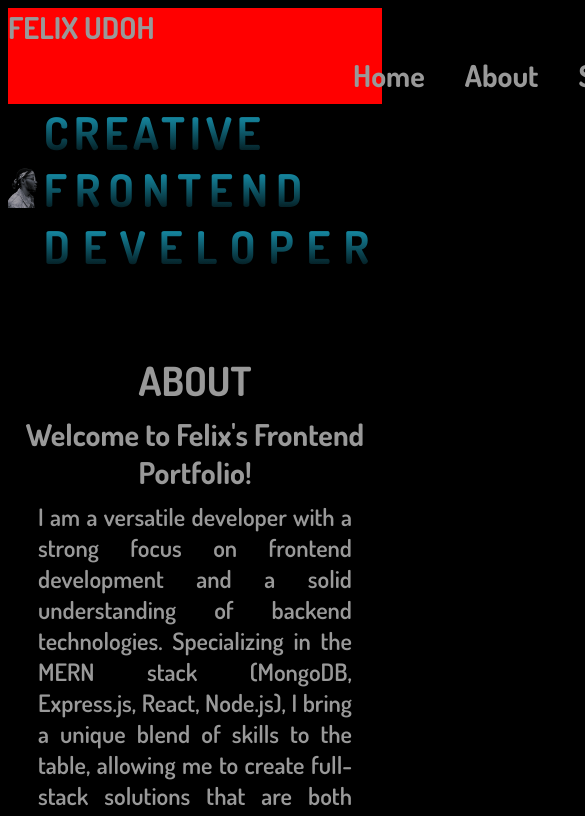
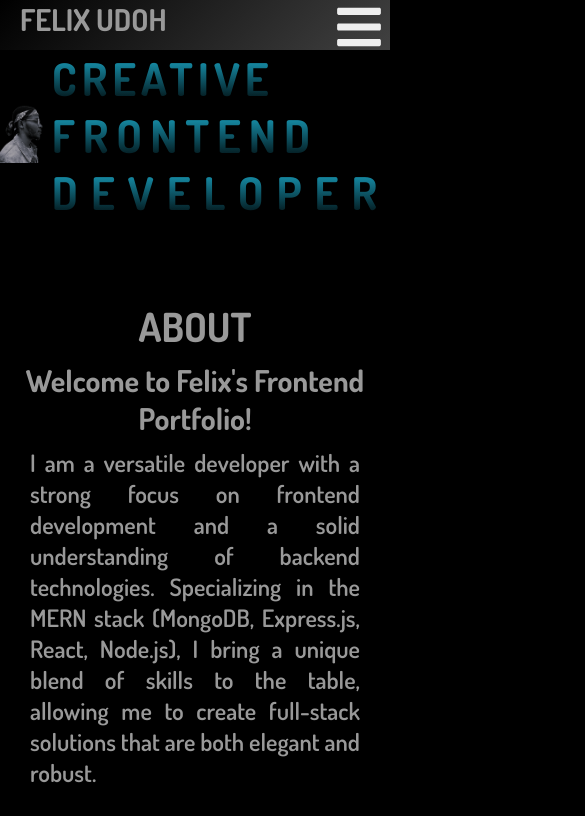
Before and after one commit to Felixx-jnr/felix-portfolio, a React (Create React App) app: page / in a window 390 px wide. Shown: the top 816 px of the page, 585 px wide, since content can reach past the window. Built offline with nearby package versions, Linux system fonts and the light colour scheme.

Commit message:
responsiveness

```diff
--- a/src/components/Navbar.js
+++ b/src/components/Navbar.js
@@ -5,8 +5,6 @@ import { useRef } from 'react';
 import AnchorLink from 'react-anchor-link-smooth-scroll';
 
 import { FaBars, FaTimes } from 'react-icons/fa';
-
-
 
 
 function Navbar() {
@@ -18,7 +16,7 @@ function Navbar() {
 
 	return (
 		<header>
-			<h3>FELIX UDOH</h3>
+      <h3>FELIX UDOH</h3>
 			<nav ref={navRef}>
 
         <div>
@@ -41,17 +39,17 @@ function Navbar() {
           </ul>
        </div>
 
-        <div className='btn'>
-          <button className="nav-btn nav-close-btn times" onClick={showNavbar}>
-            <FaTimes/>
-          </button>
+       <button className="nav-btn nav-close-btn times" onClick={showNavbar}>
+          <FaTimes/>
+        </button>
 
-          <button className="nav-btn bars" onClick={showNavbar}>
-            <FaBars/>
-          </button>
-        </div>
+
 
 			</nav>
+
+      <button className="nav-btn bars" onClick={showNavbar}>
+        <FaBars/>
+      </button>
 
 		</header>
 	);
--- a/src/scss/components/about.scss
+++ b/src/scss/components/about.scss
@@ -26,7 +26,7 @@
     display: grid;
     grid-template-columns: 1fr 1fr;
     gap: rem(30);
-    width: 80%;
+    width: 95%;
     margin: rem(50) auto;
 
     &--body{
@@ -47,7 +47,7 @@
       backdrop-filter: blur(40px);
       border-radius: rem(21);
       border: 1px solid rgba(255, 255, 255, 0.18);
-      padding: rem(10);
+      padding: rem(20);
       display: flex;
       flex-direction: column;
       justify-content: center;
@@ -55,15 +55,21 @@
       & h3{
         font-size: rem(24);
         font-weight: 900;
-        color:999;
+        color:#000;
         text-align: center;
+      }
+
+      & span{
+        color: #000;
+        font-weight: 900;
       }
 
       & p{
         font-size: rem(20);
-        font-weight: 500;
+        font-weight: 200;
         color: #eee;
         text-align: justify;
+        margin-bottom: rem(20);
       }
     }
   }
--- a/src/scss/components/navbar.scss
+++ b/src/scss/components/navbar.scss
@@ -1,140 +1,118 @@
 @use '../util' as *;
 
-header {
-	background: linear-gradient(135deg, rgb(255, 0, 0), rgb(255, 0, 0));
+header > *{
+	margin: 0;
 }
 
-header h3{
-	font-size: rem(30);
-	padding: 0;
-	margin: 0;
-
-}
-
-nav{
-	display: grid;
-	grid-template-columns: 1fr 0.3fr 0.2fr;
-	justify-items: end;
-	padding: 0 15px;
-	gap: 20px;
-	margin-left: rem(300);
-
-}
-
-.links, .btn{
-	display: flex;
-	align-items: center;
-	justify-self: right;
-	font-size: rem(30);
-	font-weight: 700;
-	list-style: none;
-	padding: rem(10);
-
-}
-
-.links >* {
-	padding: 0 rem(20);
-	text-align: right;
-
+header {
+	background: linear-gradient(135deg, rgb(0, 0, 0), rgb(65, 65, 65));
+	width: 100vw;
+	height: rem(50);
 }
 
 ul{
 	margin: 0;
 	padding: 0;
+	align-items: center;
 }
 
 
-// nav a {
-// 	margin: 0 1rem;
-// 	color: var(--textColor);
-// 	text-decoration: none;
-// }
+header h3{
+	display: inline-flex;
+	flex-wrap: nowrap;
+	justify-content: left;
+	font-size: rem(30);
+	padding: 0 rem(20);
+	width: 20vw;
+}
 
-// nav a:hover {
-// 	color: var(--secondaryColor);
-// }
+nav{
+	width: 80vw;
+	display: -moz-inline-grid;
+	display: inline-grid;
+	grid-template-columns: 1fr 0.3fr;
+	align-items:center;
+	justify-items: start;
+	margin: rem(12) 0;
+	padding: 0;
+}
 
-// .nav-btn {
-// 	padding: 5px;
-// 	cursor: pointer;
-// 	background: transparent;
-// 	border: none;
-// 	outline: none;
-// 	color: var(--textColor);
-// 	// visibility: hidden;
-// 	// opacity: 0;
-// 	font-size: 1.8rem;
-// }
-
-// header div,
-// nav {
-// 	display: flex;
-// 	align-items: center;
-// }
-
-// @media only screen and (max-width: 1024px) {
-// 	header .nav-btn {
-// 		visibility: visible;
-// 		opacity: 1;
-// 	}
-
-// 	header nav {
-// 		position: fixed;
-// 		top: -100vh;
-// 		left: 0;
-// 		height: 100%;
-// 		width: 100%;
-// 		display: flex;
-// 		flex-direction: column;
-// 		align-items: center;
-// 		justify-content: center;
-// 		gap: 1.5rem;
-// 		background-color: var(--mainColor);
-// 		transition: 1s;
-// 	}
-
-// 	header .responsive_nav {
-// 		transform: translateY(100vh);
-// 	}
-
-// 	.nav-close-btn {
-// 		position: absolute;
-// 		top: 2rem;
-// 		right: 2rem;
-// 	}
-
-// 	nav a {
-// 		font-size: 1.5rem;
-// 	}
-// // nav{
-// //   display: grid;
-// //   grid-template-columns: 1fr 1fr 1fr;
-// // }
+.links{
+	display: flex;
+	font-size: rem(20);
+	font-weight: 700;
+	list-style: none;
+}
 
 
-// // @media only screen and (max-width: 1024px){
-// //   .nav-btn{
-// //     visibility: visible;
-// //     opacity: 1;
-// //   }
 
-// //   .navbar{
-// //     position: fixed;
-// //     top: 0;
-// //     left: 0;
-// //     height: 100%;
-// //     width: 100%;
-// //     display: flex;
-// //     align-items: center;
-// //     justify-content: center;
-// //     gap: 1.5rem;
-// //     background-color: #000;
-// //     transition: 1s;
-// //     transform: translateY(-100vh);
-// //   }
+.pages li{
+	padding: 0 rem(10);
+	margin: 0 rem(35);
+}
 
-// //   n .responsive_nav{
-// //     transform: none;
-// //   }
-// // }
-// }
+.icons{
+	justify-content: center;
+	align-items: center;
+	padding-left: rem(10);
+}
+
+
+.icons li{
+	padding: 0 rem(10);
+	font-size: rem(20);
+}
+
+.nav-btn {
+	display: none;
+	cursor: pointer;
+	background: transparent;
+	border: none;
+	outline: none;
+}
+
+
+@media only screen and (max-width: 1024px) {
+
+	.nav-btn {
+		display: block;
+		font-size: rem(50);
+		color: #eee;
+	}
+
+	.bars{
+		display: inline-block;
+		position: absolute;
+		right: 0;
+		top: 1px;
+
+	}
+
+	header h3{
+		display: inline;
+
+	}
+
+	header nav{
+		position: fixed;
+		margin: 0;
+		top: -100vh;
+		left: 0;
+		height: 100%;
+		width: 100%;
+		display: flex;
+		flex-direction: column;
+		align-items: center;
+		justify-content: center;
+		gap: 1.5rem;
+		background: linear-gradient(135deg, rgb(0, 0, 0), rgb(65, 65, 65));
+		transition: 1s;
+	}
+
+
+	header .responsive_nav {
+		transform: translateY(100vh);
+		z-index: 1;
+	}
+
+}
--- a/src/scss/globals/boilerplate.scss
+++ b/src/scss/globals/boilerplate.scss
@@ -15,7 +15,9 @@ html{
 body{
   //margin-top: rem(110);
   padding: rem(0);
+  margin: 0;
   font-family: var(--dosis);
   background: #000;
   color: #999;
+  overflow-x: hidden;
 }
```
